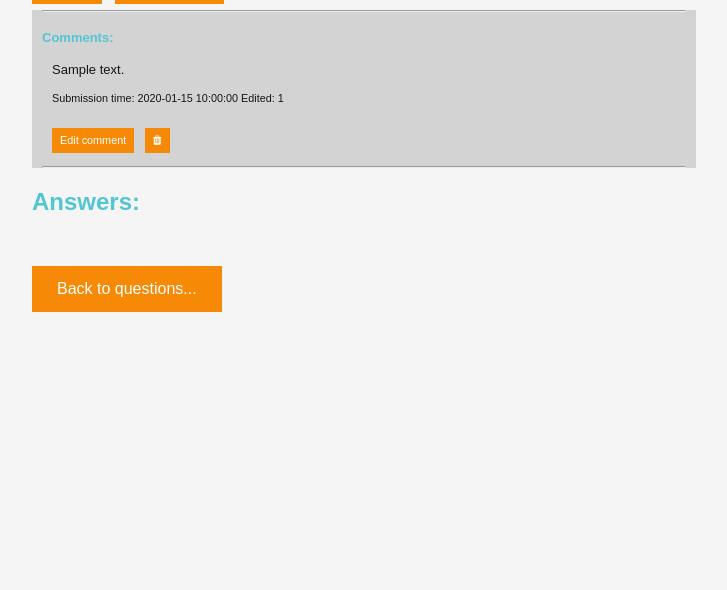
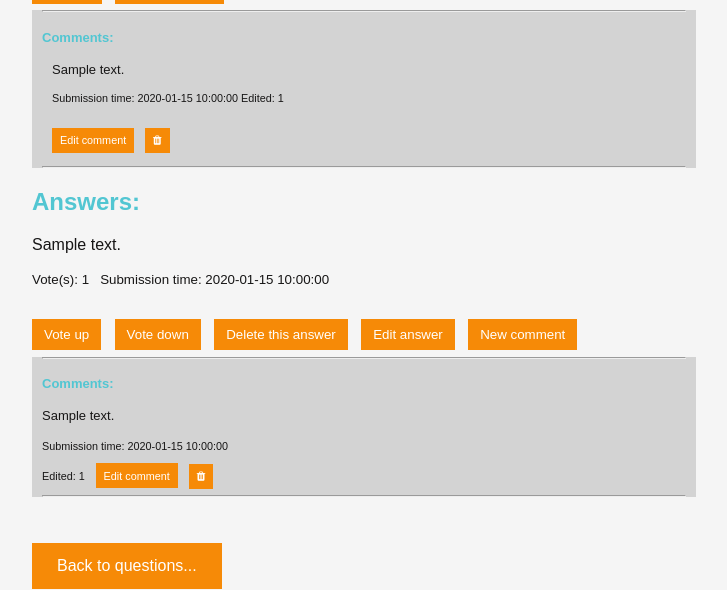
Before and after one commit to CodecoolGlobal/ask-mate-3-python-Gezow, a Flask app: template templates/question.html in a window 1280 px wide. Shown: the part 410-1000 px from the top of the page, without its empty margins (276-1003 px from the left). Before the commit the page ends 722 px from the top, so only its background shows below. Run offline with Flask 2, Linux system fonts and the light colour scheme; the template is opened without the code that fills it: most values are stand-ins (such as "Sample title", 1, 10 or a date in 2020).

Commit message:
debug answer listing

```diff
--- a/server.py
+++ b/server.py
@@ -41,7 +41,7 @@ def display_question(question_id):
     if request.args.get("voted") != "True":
         data_manager.update_view_number(question_id)
     target_question = data_manager.find_target(question_id, 'question')[0]
-    target_answers = data_manager.find_answers_to_question(question_id)
+    target_answers = reversed(data_manager.find_answers_to_question(question_id))
     relevant_tags = data_manager.find_relevant_tags(question_id)
     return render_template("question.html",
                            question=target_question,
--- a/templates/question.html
+++ b/templates/question.html
@@ -44,7 +44,7 @@
             No comments yet...
         {% endif %}</div>
         <h2><strong>Answers:</strong></h2>
-          {% for answer in reversed(answers) %}
+          {% for answer in answers %}
             <p>{{answer['message']}}</p>
             <p>
                 {% if answer["image"] %}
```
